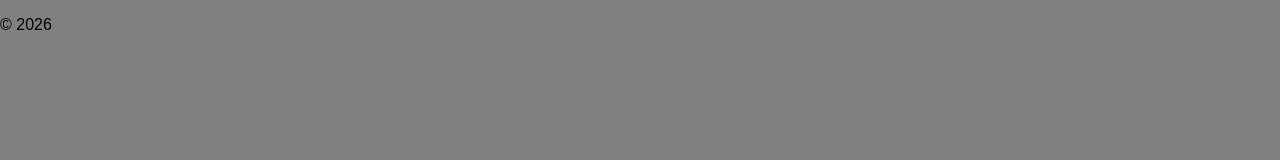
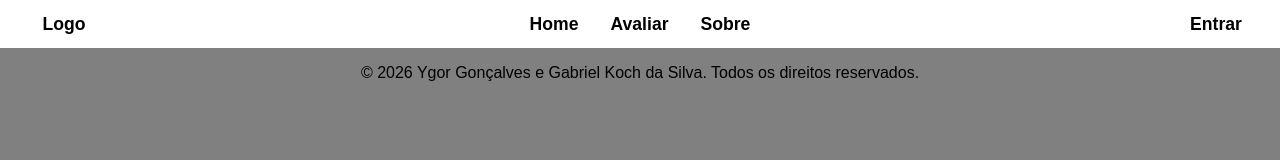
Before and after one commit to YgorGoncalves754/Projeto_extensao_programacao_web, a plain HTML site: page index.html in a window 1280 px wide. Drawn offline with Linux system fonts and the light colour scheme.

Commit message:
Criado estrutura básica do HTML

```diff
--- a/index.html
+++ b/index.html
@@ -8,21 +8,28 @@
 </head>
 <body>
     <header>
-
+        <nav id="navegacao">
+            <div id="logo">
+                <p>Logo</p>
+            </div>
+            <ul id="lista_navegacao">
+                <li><a href="index.html">Home</a></li>
+                <li><a href="avaliar.html">Avaliar</a></li>
+                <li><a href="sobre.html">Sobre</a></li>
+            </ul>
+            <div id="entrar">
+                <li><a href="entrar.html">Entrar</a></li>
+            </div>
+        </nav>
     </header>
-
-    <nav>
-
-    </nav>
 
     <main>
 
     </main>
 
-    <footer>
-        <p>&copy 2026</p>
+    <footer id="rodape">
+        <p>&copy 2026 Ygor Gonçalves e Gabriel Koch da Silva. Todos os direitos reservados.</p>
     </footer>
-
 
     <script src="script.js"></script>
 </body>
--- a/style.css
+++ b/style.css
@@ -3,3 +3,49 @@ body {
     font-family:sans-serif;
     margin: 0;
 }
+
+#navegacao {
+    background-color: white;
+    height: 3rem;
+    display: flex;
+    flex-direction: row;
+    justify-content: center;
+    align-items: center;
+    font-weight: bold;
+    font-size: 1.1rem;
+}
+#navegacao a {
+    text-decoration: none;
+    color: black;
+}
+
+#navegacao a:hover {
+    color: green;
+}
+
+#logo {
+    width: 10%;
+    text-align: center;
+}
+
+#lista_navegacao {
+    list-style-type: none;
+    display: flex;
+    flex-direction: row;
+    align-items: center;
+    justify-content: center;
+    padding: 0;
+    gap: 2rem;
+    width: 80%;
+}
+
+#entrar {
+    list-style-type: none;
+    width: 10%;
+    text-align: center;
+}
+
+#rodape {
+    display: flex;
+    justify-content: center;
+}
```
Also changed, not shown: avaliar.html (added, +36 -0 lines), entrar.html (added, +36 -0 lines), sobre.html (added, +36 -0 lines).
